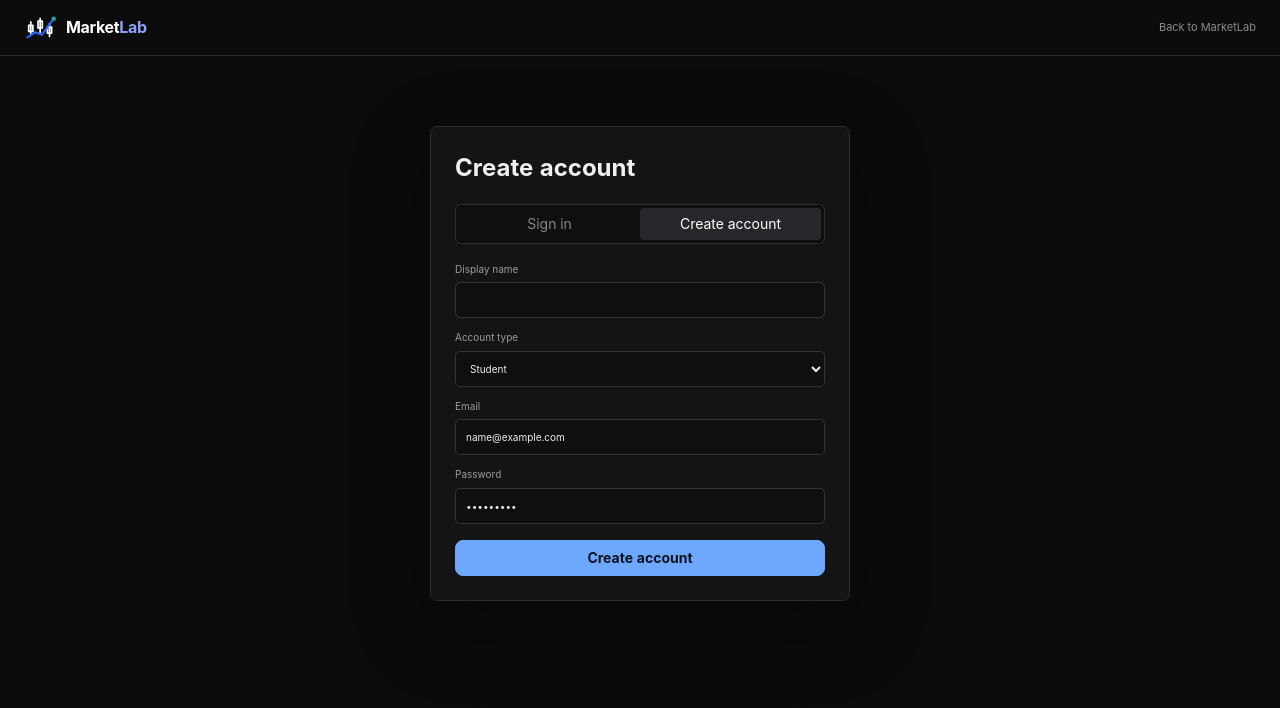
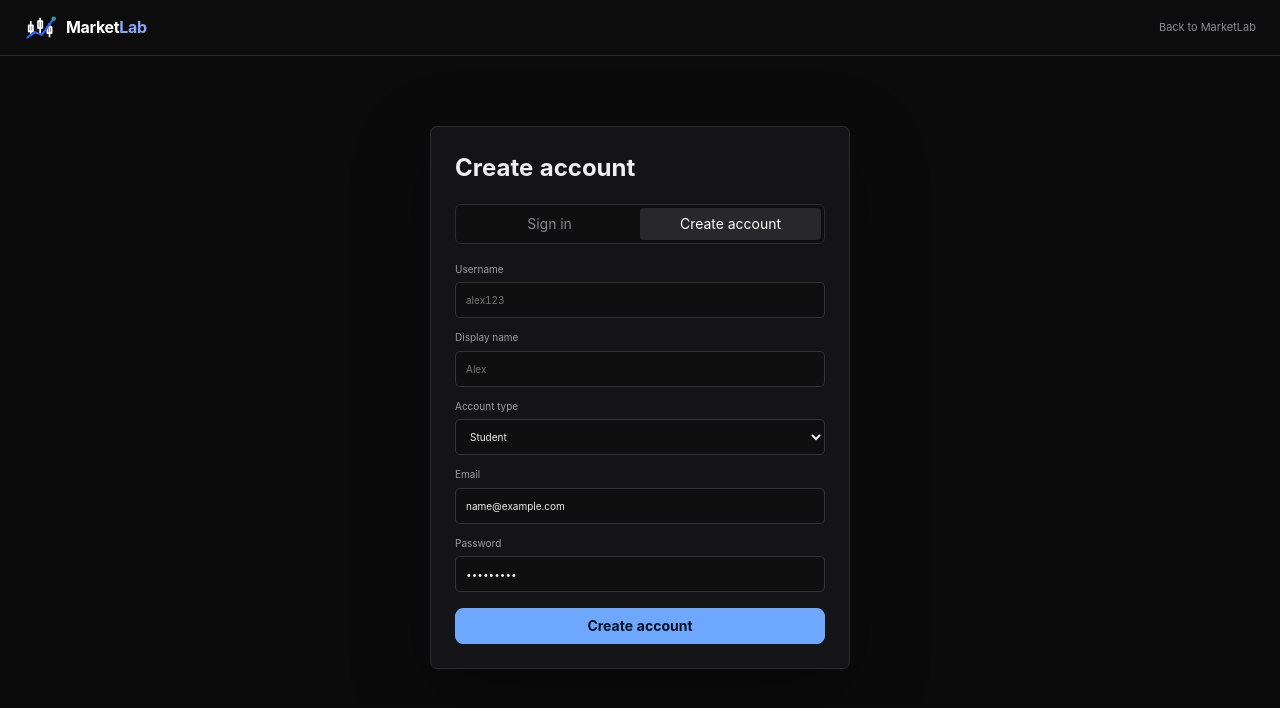
Before and after one commit to bustinhub/marketlab, a Next.js app: page /login in a window 1280 px wide. Both pictures are taken after typing "name@example.com", "Sample123" into the empty fields and a click on the button "Create account". Shown: the top 708 px of the page. Built offline with nearby package versions, Linux system fonts and the light colour scheme; no server answers.

Commit message:
Add usernames and remove email confirmation flow

```diff
--- a/app/login/page.tsx
+++ b/app/login/page.tsx
@@ -11,20 +11,24 @@ export default function LoginPage(){
   const {configured,user,signIn,signUp}=useAuth();
   const [mode,setMode]=useState<"signin"|"signup">("signin");
   const [role,setRole]=useState<"student"|"teacher">("student");
+  const [username,setUsername]=useState("");
   const [name,setName]=useState("");
   const [email,setEmail]=useState("");
   const [password,setPassword]=useState("");
   const [error,setError]=useState("");
-  const [message,setMessage]=useState("");
   const [busy,setBusy]=useState(false);
 
   useEffect(()=>{if(user)router.replace("/classes")},[user,router]);
 
   async function submit(e:FormEvent){
-    e.preventDefault();setError("");setMessage("");setBusy(true);
-    const result=mode==="signin"?await signIn(email,password):await signUp(email,password,name,role);
+    e.preventDefault();
+    setError("");
+    setBusy(true);
+    const result=mode==="signin"
+      ?await signIn(email,password)
+      :await signUp(email,password,username,name,role);
+
     if(result.error)setError(result.error);
-    else if("needsEmailConfirmation" in result&&result.needsEmailConfirmation)setMessage("Check your email to confirm your account.");
     else router.replace("/classes");
     setBusy(false);
   }
@@ -33,17 +37,39 @@ export default function LoginPage(){
     <div className="authTop"><BrandLogo/><Link href="/">Back to MarketLab</Link></div>
     <section className="authCard">
       <h1>{mode==="signin"?"Sign in":"Create account"}</h1>
-      {!configured&&<div className="setupNotice">Supabase environment variables are required before accounts can be created.</div>}
-      <div className="authTabs"><button className={mode==="signin"?"active":""} onClick={()=>setMode("signin")}>Sign in</button><button className={mode==="signup"?"active":""} onClick={()=>setMode("signup")}>Create account</button></div>
+      <div className="authTabs">
+        <button type="button" className={mode==="signin"?"active":""} onClick={()=>setMode("signin")}>Sign in</button>
+        <button type="button" className={mode==="signup"?"active":""} onClick={()=>setMode("signup")}>Create account</button>
+      </div>
+
       <form onSubmit={submit}>
         {mode==="signup"&&<>
-          <label>Display name<input required value={name} onChange={e=>setName(e.target.value)} autoComplete="name"/></label>
-          <label>Account type<select value={role} onChange={e=>setRole(e.target.value as "student"|"teacher")}><option value="student">Student</option><option value="teacher">Teacher</option></select></label>
+          <label>Username
+            <input
+              required
+              minLength={3}
+              maxLength={24}
+              pattern="[A-Za-z0-9_]+"
+              value={username}
+              onChange={e=>setUsername(e.target.value.replace(/\s+/g,"").toLowerCase())}
+              placeholder="alex123"
+              autoComplete="username"
+            />
+          </label>
+          <label>Display name
+            <input required value={name} onChange={e=>setName(e.target.value)} placeholder="Alex" autoComplete="name"/>
+          </label>
+          <label>Account type
+            <select value={role} onChange={e=>setRole(e.target.value as "student"|"teacher")}>
+              <option value="student">Student</option>
+              <option value="teacher">Teacher</option>
+            </select>
+          </label>
         </>}
+
         <label>Email<input required type="email" value={email} onChange={e=>setEmail(e.target.value)} autoComplete="email"/></label>
         <label>Password<input required minLength={6} type="password" value={password} onChange={e=>setPassword(e.target.value)} autoComplete={mode==="signin"?"current-password":"new-password"}/></label>
         {error&&<div className="formError">{error}</div>}
-        {message&&<div className="formSuccess">{message}</div>}
         <button className="primaryButton authSubmit" disabled={!configured||busy}>{busy?"Please wait…":mode==="signin"?"Sign in":"Create account"}</button>
       </form>
     </section>
```
